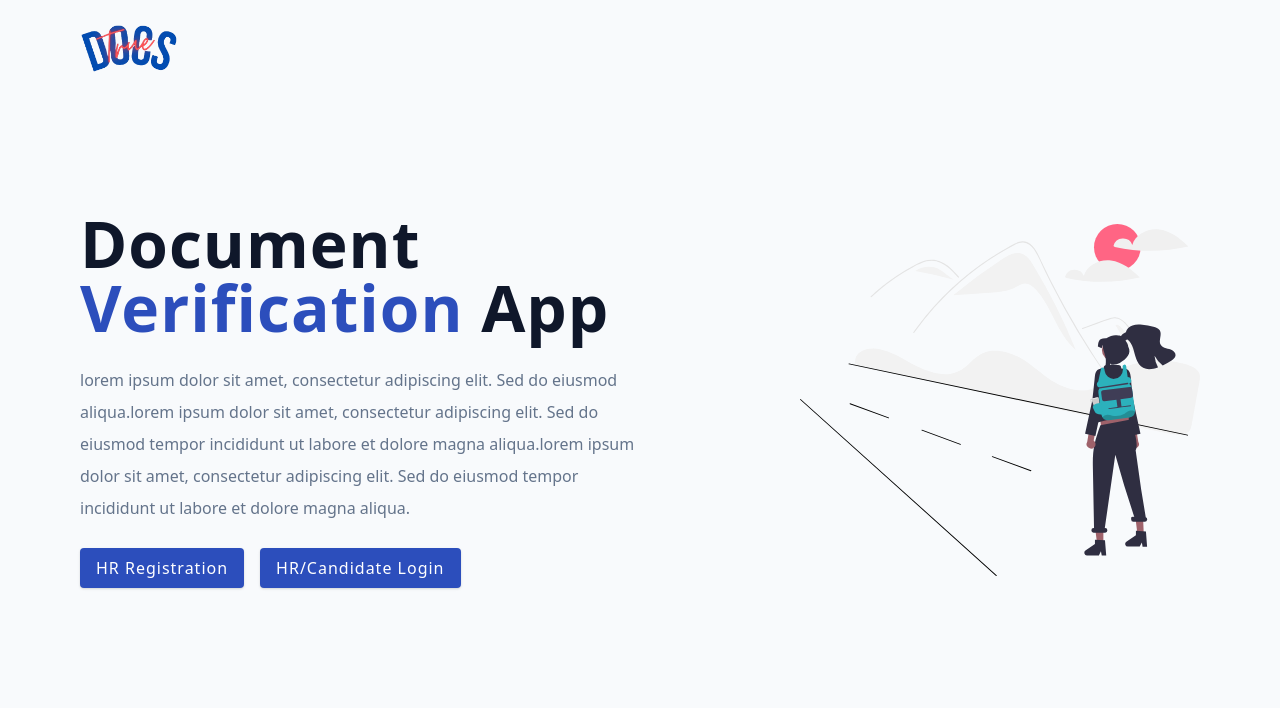
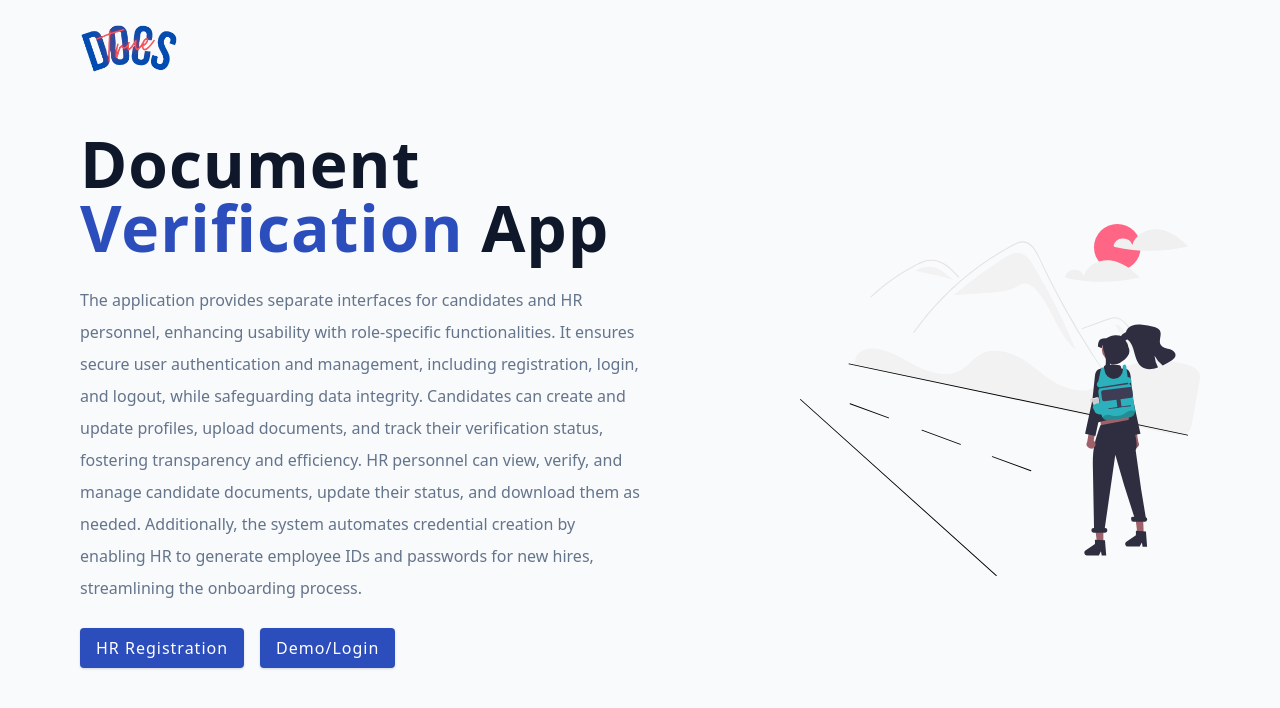
Before and after one commit to chandanegc1/Document-Verification, a React (Vite) app in the folder client/: page / in a window 1280 px wide. Shown: the top 708 px of the page. Built offline with nearby package versions, Linux system fonts and the light colour scheme.

Commit message:
Fixed landing page issue

```diff
--- a/client/src/pages/Landing.jsx
+++ b/client/src/pages/Landing.jsx
@@ -15,15 +15,14 @@ const Landing = () => {
             Document <span>Verification</span> app
           </h1>
           <p>
-          lorem ipsum dolor sit amet, consectetur adipiscing elit.
-           Sed do eiusmod aliqua.lorem ipsum dolor sit amet, consectetur adipiscing elit. Sed do eiusmod tempor incididunt ut labore et dolore magna aliqua.lorem ipsum dolor sit amet, consectetur adipiscing elit.
-           Sed do eiusmod tempor incididunt ut labore et dolore magna aliqua.
+          The application provides separate interfaces for candidates and HR personnel, enhancing usability with role-specific functionalities. It ensures secure user authentication and management, including registration, login, and logout, while safeguarding data integrity. Candidates can create and update profiles, upload documents, and track their verification status, fostering transparency and efficiency. HR personnel can view, verify, and manage candidate documents, update their status, and download them as needed.
+          Additionally, the system automates credential creation by enabling HR to generate employee IDs and passwords for new hires, streamlining the onboarding process.
           </p>
           <Link to='/register' className='btn register-link'>
             HR Registration
           </Link>
           <Link to='/login' className='btn'>
-            HR/Candidate Login
+            Demo/Login
           </Link>
         </div>
         <img src={main} alt='job hunt' className='img main-img' />
```
Also changed, not shown: 3 other files (tests, documents, lock files or other folders).
